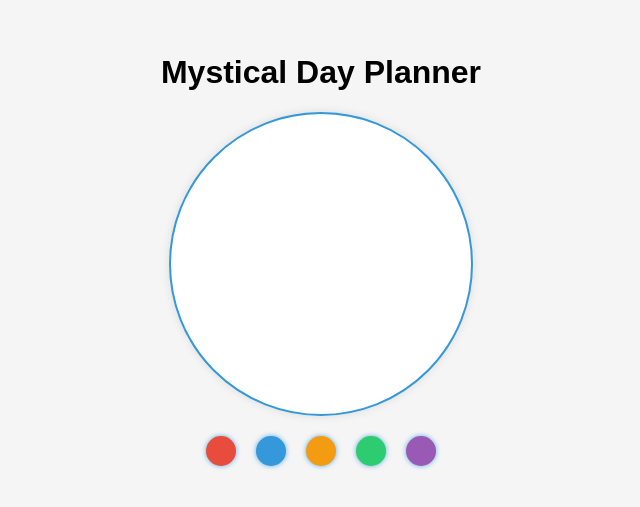
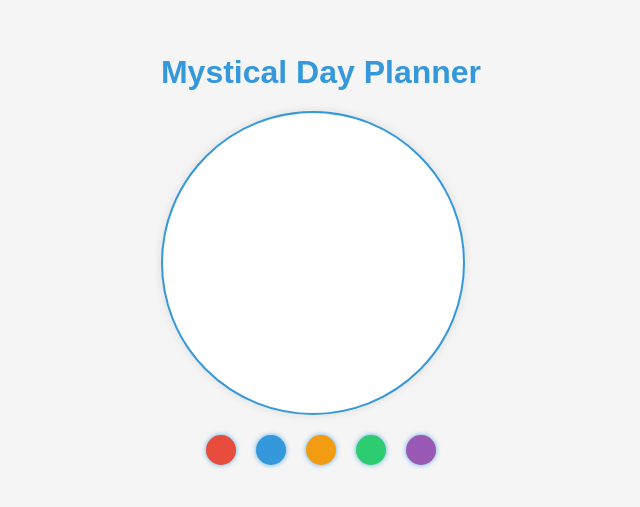
Before and after one commit to Arigithubs/Circle-of-Time, a plain HTML site: page index.html in a window 1280 px wide. Shown: the part 141-648 px from the top of the page, without its empty margins (319-959 px from the left). Drawn offline with Linux system fonts and the light colour scheme.

Commit message:
Update container styles and label color

```diff
--- a/styles.css
+++ b/styles.css
@@ -10,9 +10,12 @@ body {
 }
 
 .container {
-    display: flex;
-    flex-direction: column;
-    align-items: center;
+    text-align: center;
+}
+
+h1 {
+    color: #3498db;
+    margin-bottom: 20px;
 }
 
 .circle-of-time {
@@ -95,6 +98,7 @@ body {
 label {
     margin-bottom: 10px;
     font-weight: bold;
+    color: #3498db;
 }
 
 input {
```
